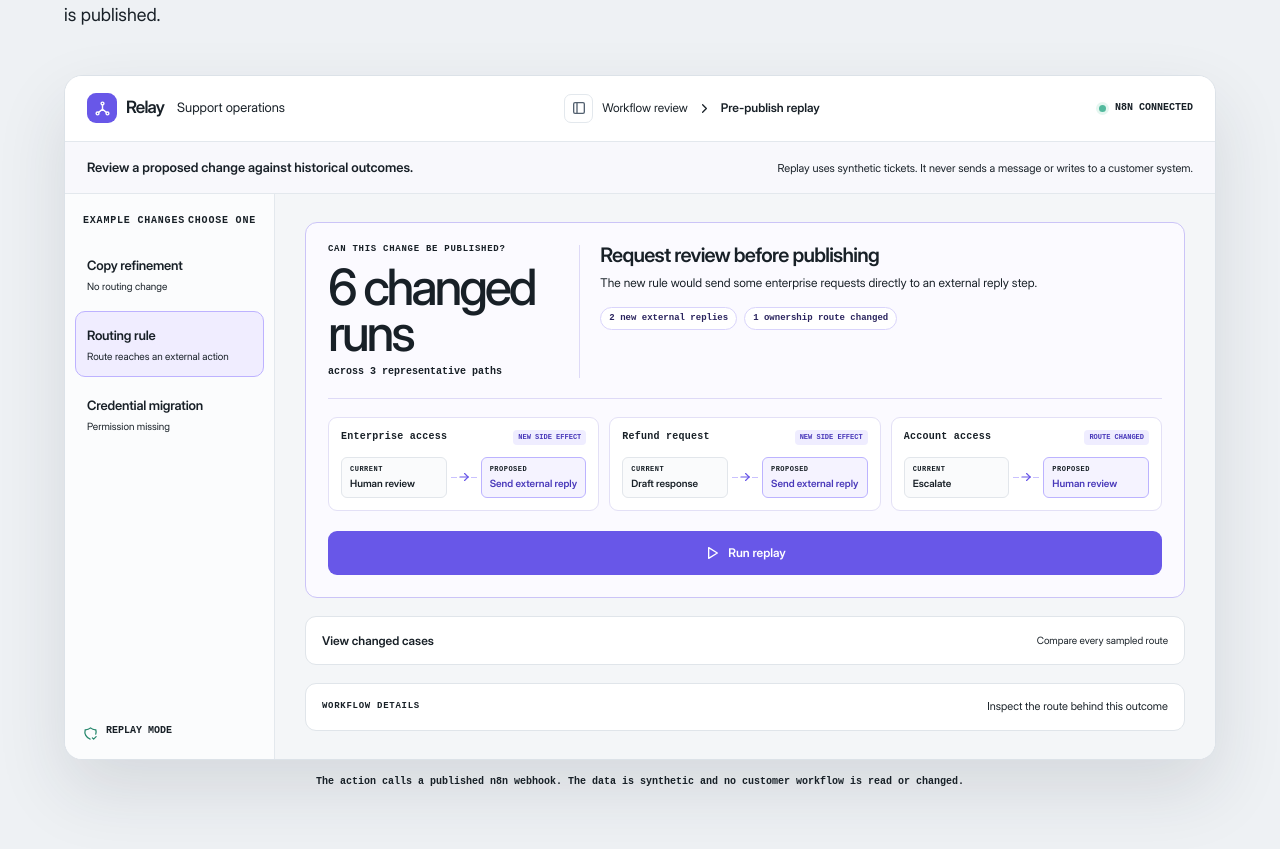
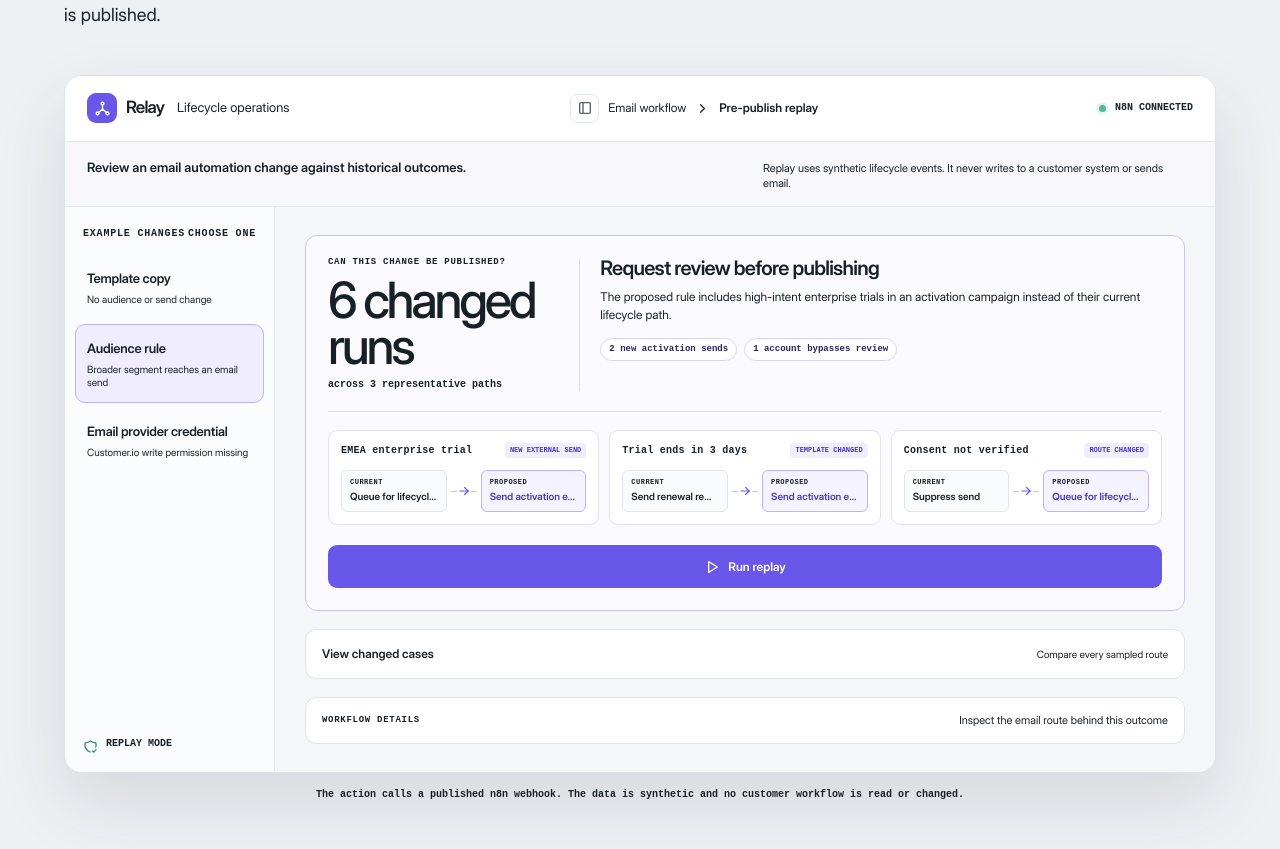
Before and after one commit to deboramoratalla-lab/portfolio, a Next.js app: page /lab/workflow-impact-preview in a window 1280 px wide. Shown: the part 2447-3296 px from the top of the page. Built offline with nearby package versions, Linux system fonts and the light colour scheme.

Commit message:
Model a lifecycle email automation workflow

```diff
--- a/src/components/workflow-impact-preview.tsx
+++ b/src/components/workflow-impact-preview.tsx
@@ -8,9 +8,9 @@ type Version = "safe" | "changed" | "broken"
 type ReplayResult = { decision: string; generatedAt: string; source: string }
 type State = { label: string; note: string; impact: string; title: string; copy: string; recommendation: string; action: string; confirmation: string; reasons: [string, string]; rows: [string, string, string, string][] }
 const states: Record<Version, State> = {
-  safe: { label: "Copy refinement", note: "No routing change", impact: "0 changed runs", title: "No material side effects found.", copy: "The proposed workflow preserves routing and outbound actions in the sampled runs.", recommendation: "Safe to publish", action: "Publish change", confirmation: "Marked ready to publish. No workflow was changed.", reasons: ["0 routes changed", "0 new external actions"], rows: [["Refund request", "Draft response", "Draft response", "MATCH"], ["Account access", "Escalate", "Escalate", "MATCH"], ["Invoice question", "Draft response", "Draft response", "MATCH"]] },
-  changed: { label: "Routing rule", note: "Route reaches an external action", impact: "6 changed runs", title: "Six past runs would take a different path.", copy: "The new rule would send some enterprise requests directly to an external reply step.", recommendation: "Request review before publishing", action: "Request review", confirmation: "Review request prepared. No workflow was changed.", reasons: ["2 new external replies", "1 ownership route changed"], rows: [["Enterprise access", "Human review", "Send external reply", "NEW SIDE EFFECT"], ["Refund request", "Draft response", "Send external reply", "NEW SIDE EFFECT"], ["Account access", "Escalate", "Human review", "ROUTE CHANGED"]] },
-  broken: { label: "Credential migration", note: "Permission missing", impact: "3 failing runs", title: "Three executions stop before the action node.", copy: "The new connection lacks write scope. No message is sent, but the workflow fails after classification.", recommendation: "Fix permission before publishing", action: "Fix permission", confirmation: "Permission issue recorded. No workflow was changed.", reasons: ["3 missing write scopes", "0 messages sent"], rows: [["Account access", "Update CRM", "Missing write scope", "FAILS"], ["Enterprise access", "Update CRM", "Missing write scope", "FAILS"], ["Refund request", "Update CRM", "Missing write scope", "FAILS"]] },
+  safe: { label: "Template copy", note: "No audience or send change", impact: "0 changed runs", title: "No material side effects found.", copy: "The proposed template preserves audience rules, consent checks and outbound email actions in the sampled runs.", recommendation: "Safe to publish", action: "Publish change", confirmation: "Marked ready to publish. No workflow was changed.", reasons: ["0 audiences changed", "0 new email sends"], rows: [["EMEA trial - 3 days", "Renewal reminder", "Renewal reminder", "MATCH"], ["US trial - 3 days", "Renewal reminder", "Renewal reminder", "MATCH"], ["Paid upgrade", "No lifecycle email", "No lifecycle email", "MATCH"]] },
+  changed: { label: "Audience rule", note: "Broader segment reaches an email send", impact: "6 changed runs", title: "Six past runs would send a different email.", copy: "The proposed rule includes high-intent enterprise trials in an activation campaign instead of their current lifecycle path.", recommendation: "Request review before publishing", action: "Request review", confirmation: "Review request prepared. No workflow was changed.", reasons: ["2 new activation sends", "1 account bypasses review"], rows: [["EMEA enterprise trial", "Queue for lifecycle review", "Send activation email", "NEW EXTERNAL SEND"], ["Trial ends in 3 days", "Send renewal reminder", "Send activation email", "TEMPLATE CHANGED"], ["Consent not verified", "Suppress send", "Queue for lifecycle review", "ROUTE CHANGED"]] },
+  broken: { label: "Email provider credential", note: "Customer.io write permission missing", impact: "3 failing runs", title: "Three executions stop before the email action.", copy: "The new Customer.io connection lacks profile-write scope. No email is sent, but audience synchronisation fails before delivery.", recommendation: "Fix permission before publishing", action: "Fix permission", confirmation: "Permission issue recorded. No workflow was changed.", reasons: ["3 missing write scopes", "0 emails sent"], rows: [["EMEA enterprise trial", "Upsert Customer.io profile", "Missing write scope", "FAILS"], ["Trial ends in 3 days", "Upsert Customer.io profile", "Missing write scope", "FAILS"], ["Product-qualified lead", "Upsert Customer.io profile", "Missing write scope", "FAILS"]] },
 }
 
 export function WorkflowImpactPreview() {
@@ -37,14 +37,14 @@ export function WorkflowImpactPreview() {
   return <section className={styles.root} id="workflow-impact">
     <header className={styles.intro}><span>Independent product exploration</span><h2>Change the workflow, not the outcome by accident.</h2><p>A replay surface for seeing what an automation will do before it is published.</p></header>
     <div className={styles.app}>
-      <header className={styles.toolbar}><div className={styles.identity}><span className={styles.mark}><IconHierarchy size={17} /></span><strong>Relay</strong><span>Support operations</span></div><div className={styles.toolbarCenter}><button aria-label="Workflow view"><IconLayoutSidebar size={16} /></button><span>Workflow review</span><IconChevronRight size={15} /><b>Pre-publish replay</b></div><div className={styles.connection}><i /><span>n8n connected</span></div></header>
-      <div className={styles.guide}><strong>Review a proposed change against historical outcomes.</strong><span>Replay uses synthetic tickets. It never sends a message or writes to a customer system.</span></div>
+      <header className={styles.toolbar}><div className={styles.identity}><span className={styles.mark}><IconHierarchy size={17} /></span><strong>Relay</strong><span>Lifecycle operations</span></div><div className={styles.toolbarCenter}><button aria-label="Workflow view"><IconLayoutSidebar size={16} /></button><span>Email workflow</span><IconChevronRight size={15} /><b>Pre-publish replay</b></div><div className={styles.connection}><i /><span>n8n connected</span></div></header>
+      <div className={styles.guide}><strong>Review an email automation change against historical outcomes.</strong><span>Replay uses synthetic lifecycle events. It never writes to a customer system or sends email.</span></div>
       <div className={styles.workspace}>
         <aside className={styles.sidebar}><div className={styles.sidebarHead}><span>Example changes</span><small>Choose one</small></div><div className={styles.scenarios}>{(Object.keys(states) as Version[]).map(key => <button className={version === key ? styles.selected : ""} key={key} onClick={() => { setVersion(key); setResult(null); setActed(false); setShowCases(false); setComparingCurrent(false) }}><strong>{states[key].label}</strong><small>{states[key].note}</small></button>)}</div><footer><IconShieldCheck size={15} /><span>Replay mode</span></footer></aside>
         <main className={styles.canvas}>
           <section className={styles.decision}><div className={styles.impactVisual}><span>Can this change be published?</span><strong>{state.impact}</strong><small>across 3 representative paths</small></div><div><h3>{state.recommendation}</h3><p>{state.copy}</p><div className={styles.decisionReasons} aria-label="Why this recommendation"><span>{state.reasons[0]}</span><span>{state.reasons[1]}</span></div>{result && <small className={styles.liveDecision}>{result.decision}</small>}</div><div className={styles.outcomeDelta} aria-label="Representative outcome changes">{state.rows.map(row => <article key={row[0]}><header><strong>{row[0]}</strong><b>{row[3]}</b></header><div className={styles.deltaRoute}><div><small>Current</small><span>{row[1]}</span></div><i aria-hidden="true"><IconArrowRight size={14} /></i><div className={styles.proposedStep}><small>Proposed</small><span>{row[2]}</span></div></div></article>)}</div><button className={styles.run} onClick={result ? () => setActed(true) : runReplay} disabled={running || acted}>{running ? "Running replay" : acted ? <><IconCheck size={16} /> {state.confirmation}</> : result ? <><IconCheck size={16} /> {state.action}</> : <><IconPlayerPlay size={16} /> Run replay</>}</button></section>
           <details className={styles.caseDetails} open={showCases}><summary onClick={(event) => { event.preventDefault(); setShowCases(value => !value) }}><span>{showCases ? "Hide changed cases" : "View changed cases"}</span><small>Compare every sampled route</small></summary><section className={styles.replay}><header><div><IconFileDiff size={16} /><span>Historical comparison</span></div><button className={comparingCurrent ? styles.comparing : ""} onClick={() => setComparingCurrent(value => !value)}><IconSparkles size={15} /> {comparingCurrent ? "Show proposed" : "Compare to current"}</button></header>{state.rows.map(row => <article key={row[0]}><strong>{row[0]}</strong><span>{row[1]}</span><IconArrowRight size={14} /><span>{comparingCurrent ? row[1] : row[2]}</span><b>{comparingCurrent ? "CURRENT" : row[3]}</b></article>)}</section></details>
-          <details className={styles.workflowDetails}><summary><span>Workflow details</span><small>Inspect the route behind this outcome</small></summary><div className={styles.flow} aria-label="Support automation flow"><div className={styles.flowStage}><span>Understand</span><div><IconBolt size={18} /><b>New ticket</b><small>Receives the request</small></div><IconArrowRight size={17} /><div><IconSparkles size={18} /><b>Detect intent</b><small>Identifies the request</small></div></div><div className={styles.flowStage}><span>Check context</span><div><IconHierarchy size={18} /><b>Find account</b><small>Loads customer context</small></div><IconArrowRight size={17} /><div><IconShieldCheck size={18} /><b>Check policy</b><small>Applies support rules</small></div></div><div className={styles.flowStage}><span>Decide and act</span><div className={!comparingCurrent && version === "changed" ? styles.emphasis : ""}><IconHierarchy size={18} /><b>Set owner</b><small>{comparingCurrent ? "Uses current route" : "Uses proposed route"}</small></div><IconArrowRight size={17} /><div><IconCheck size={18} /><b>Approve reply</b><small>Human control point</small></div><IconArrowRight size={17} /><div className={!comparingCurrent && version === "broken" ? styles.danger : ""}><IconCheck size={18} /><b>Send and log</b><small>Updates the system</small></div></div></div></details>
+          <details className={styles.workflowDetails}><summary><span>Workflow details</span><small>Inspect the email route behind this outcome</small></summary><div className={styles.flow} aria-label="Lifecycle email automation"><div className={styles.flowStage}><span>Trigger</span><div><IconBolt size={18} /><b>trial.ending</b><small>Signed product webhook</small></div><IconArrowRight size={17} /><div><IconShieldCheck size={18} /><b>Validate event</b><small>Rejects duplicate payloads</small></div></div><div className={styles.flowStage}><span>Qualify</span><div><IconHierarchy size={18} /><b>Enrich account</b><small>Plan, region and owner</small></div><IconArrowRight size={17} /><div><IconShieldCheck size={18} /><b>Check consent</b><small>Marketing permission gate</small></div></div><div className={styles.flowStage}><span>Deliver</span><div className={!comparingCurrent && version === "changed" ? styles.emphasis : ""}><IconSparkles size={18} /><b>Evaluate audience</b><small>{comparingCurrent ? "Current segment rule" : "Proposed segment rule"}</small></div><IconArrowRight size={17} /><div className={!comparingCurrent && version === "broken" ? styles.danger : ""}><IconHierarchy size={18} /><b>Sync Customer.io</b><small>Upserts the approved audience</small></div><IconArrowRight size={17} /><div><IconCheck size={18} /><b>Send and log</b><small>Delivery event to warehouse</small></div></div></div></details>
         </main>
       </div>
     </div>
```
